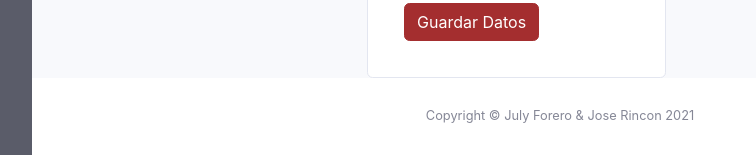
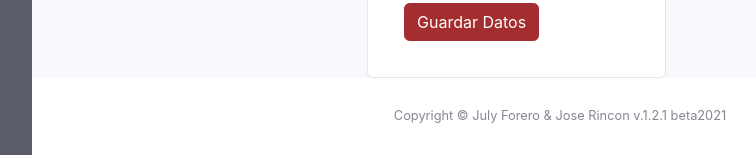
Before and after one commit to joselib/CRMsispro_DEMO_PHP, a PHP site: page /sistema/ in a window 1280 px wide. Shown: the part 970-1125 px from the top of the page, without its empty margins (192-948 px from the left). Run offline with PHP 8.4, Linux system fonts and the light colour scheme; a user stored in the database is signed in; data comes from the database, SQL or seed files in the repository; data that the repository does not hold is empty; some libraries are stand-ins or nearby versions.

Commit message:
se anexa version del software beta

```diff
--- a/index.php
+++ b/index.php
@@ -115,7 +115,7 @@ if (!empty($_SESSION['active'])) {
 <footer >
   <div class="container my-auto">
     <div class="copyright text-center my-auto">
-      <span>Copyright &copy; July Forero & Jose Rincon <?php echo date("Y"); ?></span>
+      <span>Copyright &copy; July Forero & Jose Rincon v.1.2.1 beta<?php echo date("Y"); ?></span>
     </div>
   </div>
 </footer>
--- a/sistema/includes/footer.php
+++ b/sistema/includes/footer.php
@@ -2,7 +2,7 @@
 <footer class="sticky-footer bg-white">
   <div class="container my-auto">
     <div class="copyright text-center my-auto">
-      <span>Copyright &copy; July Forero & Jose Rincon <?php echo date("Y"); ?></span>
+      <span>Copyright &copy; July Forero & Jose Rincon v.1.2.1 beta<?php echo date("Y"); ?></span>
     </div>
   </div>
 </footer>
```
